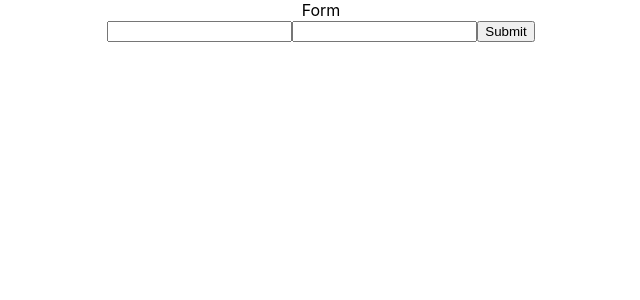
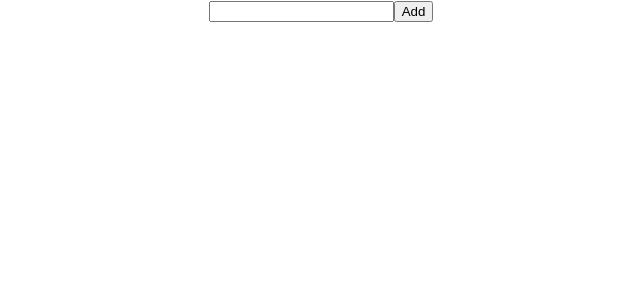
Before and after one commit to NinjaTeknik/First-React-App, a React (Create React App) app: page / in a window 1280 px wide. Shown: the top 300 px of the page, without its empty margins (319-959 px from the left). Built offline with nearby package versions, Linux system fonts and the light colour scheme.

Commit message:
Todo App Components

```diff
--- a/src/App.js
+++ b/src/App.js
@@ -10,12 +10,13 @@ import "./App.css";
 //import ClassEvent from './components/ClassEvent';
 //import ConditionalComponent from "./components/ConditionalComponent";
 //import Product from "./components/Product";
-import Form from "./components/Form";
+//import Form from "./components/Form";
+import Todo from "./components/Todo";
 
 function App() {
   return (
     <div className="App">
-      <Form></Form>
+      <Todo></Todo>
     </div>
   );
 }
--- /dev/null
+++ b/src/components/ListItem.js
@@ -0,0 +1,5 @@
+//(props) & {props.name} or ({name}) & {name}
+
+export default function ListItem({name}){
+  return <div>{name}</div>
+}
--- /dev/null
+++ b/src/components/Todo.js
@@ -0,0 +1,31 @@
+import { useState } from "react";
+import ListItem from "./ListItem";
+
+export default function Todo() {
+  const [todo,setTodo] = useState("");
+  const [todoList,setTodoList] = useState([]);
+  const handleChange = (event) => {
+    setTodo(event.target.value);
+    //console.log(todo);
+  }
+
+  const handleSubmit = (event) => {
+    event.preventDefault();
+    let tempList = todoList;
+    tempList.push(todo);
+    setTodoList(tempList);
+    console.log(todoList);
+    setTodo("");
+  }
+
+
+  return <div>
+    <form onSubmit={handleSubmit}>
+      <input value={todo} onChange={handleChange} type="text"></input>
+      <button type="submit">Add</button>
+    </form>
+    {todoList.map((item) =>(
+      <ListItem key={item} name={item}></ListItem>
+    ))}
+  </div>
+}
```
